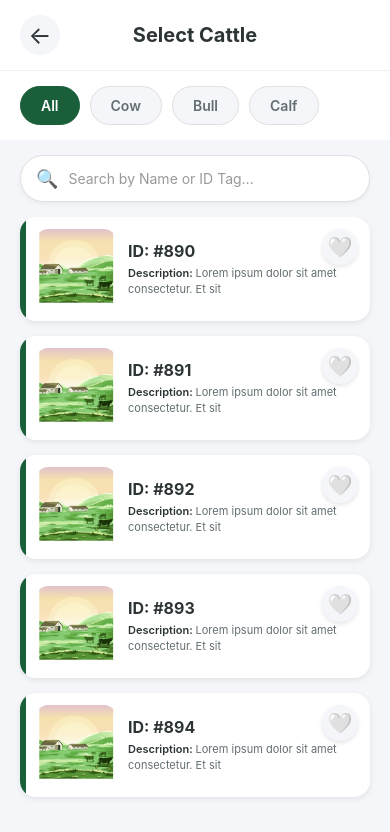
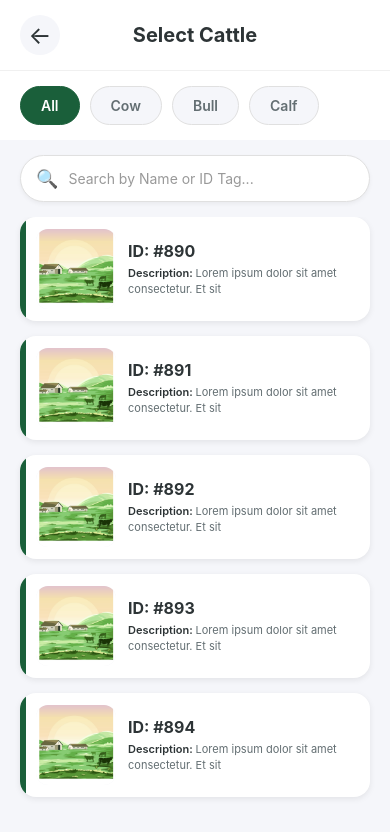
Before and after one commit to hari7345/cattle-quarantine, a React Native app: screen /CattleLists in a window 390 px wide. Shown: the top 832 px of the page. Built offline with nearby package versions, Linux system fonts and the light colour scheme.

Commit message:
Remove fav icon

```diff
--- a/screens/CattleLists.js
+++ b/screens/CattleLists.js
@@ -298,16 +298,6 @@ export default function CattleLists({ navigation }) {
                   {cattle.description}
                 </Text>
               </View>
-
-              {/* Favorite Button */}
-              <TouchableOpacity
-                style={styles.favoriteButton}
-                onPress={() => toggleFavorite(cattle.id)}
-              >
-                <Text style={styles.favoriteIcon}>
-                  {favorites.includes(cattle.id) ? "❤️" : "🤍"}
-                </Text>
-              </TouchableOpacity>
             </TouchableOpacity>
           ))}
         </ScrollView>
```
